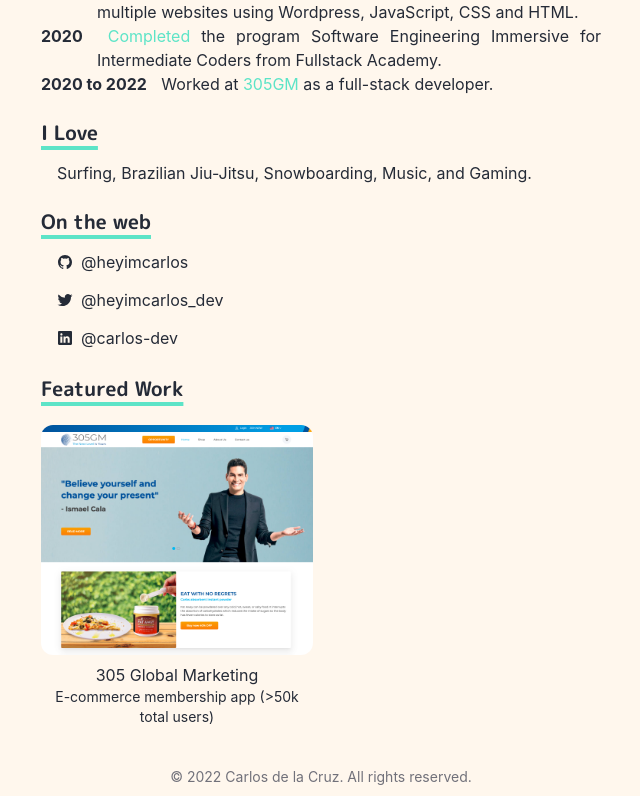
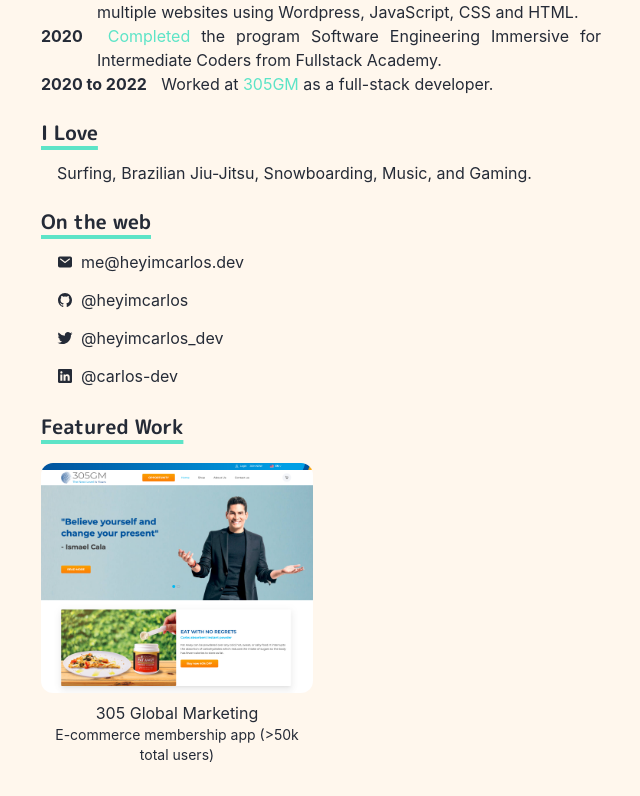
Before and after one commit to heyimcarlos/portfolio, an Astro site: page / in a window 1280 px wide. Shown: the part 779-1575 px from the top of the page, without its empty margins (319-959 px from the left). Built offline with nearby package versions, Linux system fonts and the light colour scheme; Astro itself is replaced by a stand-in of ours.

Commit message:
add contact option in social media section and header desktop nav

```diff
--- a/src/components/Header.astro
+++ b/src/components/Header.astro
@@ -18,7 +18,9 @@
       </a>
       <div class="items-center gap-6 hidden md:flex">
         <HeaderLink href="/">About</HeaderLink>
-        <!-- <HeaderLink href="/work">Work</HeaderLink> -->
+        <HeaderLink href="mailto:me@heyimcarlos.dev" target="_self"
+          >Contact</HeaderLink
+        >
         <!-- <HeaderLink href="/blog">Blog</HeaderLink> -->
         <HeaderLink href={SOURCE_URL}>
           <IoLogoGithub />
--- a/src/pages/index.astro
+++ b/src/pages/index.astro
@@ -4,7 +4,9 @@
   IoChevronForward,
   IoLogoTwitter,
   IoLogoGithub,
-  IoLogoLinkedin
+  IoLogoLinkedin,
+  IoMailOutline,
+  IoMail
 } from 'react-icons/io5/index.js'
 import { SITE_DESCRIPTION, SITE_TITLE } from '../config'
 import MotionSection from '../components/MotionSection'
@@ -138,6 +140,17 @@
           <ul>
             <ListItem>
               <a
+                href="mailto:me@heyimcarlos.dev"
+                target="_self"
+                class="underline-offset-[6px] decoration-2 hover:underline decoration-custom-teal"
+              >
+                <button class="inline-flex items-center"
+                  ><IoMail className="mr-2" /> me@heyimcarlos.dev</button
+                >
+              </a>
+            </ListItem>
+            <ListItem>
+              <a
                 href="https://github.com/heyimcarlos"
                 target="_blank"
                 class="underline-offset-[6px] decoration-2 hover:underline decoration-custom-teal"
```
Also changed, not shown: src/components/Footer.astro (+0 -9 lines).
